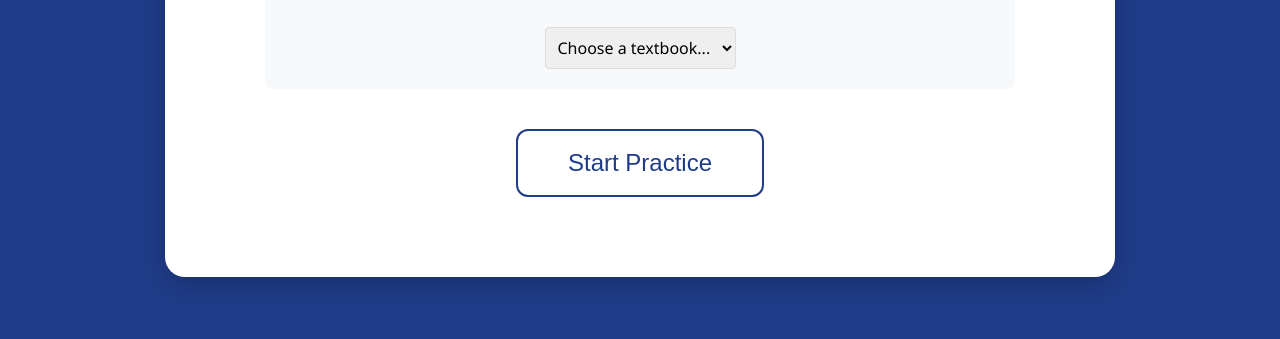
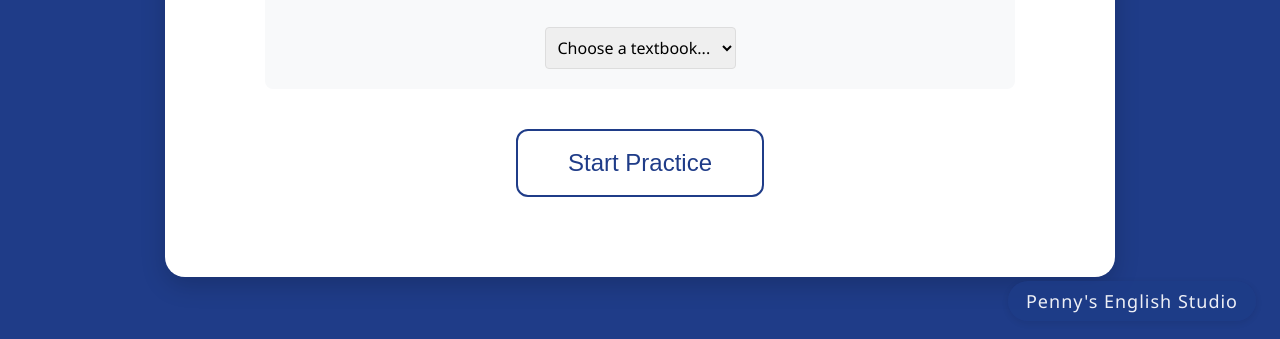
Before and after one commit to penny0531/easy-spelling, a website: page index.html in a window 1280 px wide. Shown: the part 461-800 px from the top of the page. Drawn offline with Linux system fonts and the light colour scheme.

Commit message:
feat: add footer logo and optimize page

```diff
--- a/index.html
+++ b/index.html
@@ -24,6 +24,9 @@
             </select>
         </div>
         <button class="home-btn" onclick="startPractice()">Start Practice</button>
+    </div>
+    <div class="footer-logo">
+        Penny's English Studio
     </div>
     <script>
         function loadUnits() {
--- a/style.css
+++ b/style.css
@@ -526,3 +526,19 @@ textarea#manualInput {
     opacity: 1;
     transform: translateY(0);
 }
+
+.footer-logo {
+    position: fixed;
+    right: 24px;
+    bottom: 18px;
+    background: rgba(31, 60, 136, 0.85);
+    color: #fff;
+    font-size: 18px;
+    font-family: 'Segoe UI', 'Arial', 'PingFang SC', 'Hiragino Sans GB', 'Microsoft YaHei', sans-serif;
+    padding: 8px 18px;
+    border-radius: 20px;
+    box-shadow: 0 2px 8px rgba(0,0,0,0.10);
+    z-index: 999;
+    letter-spacing: 1px;
+    opacity: 0.92;
+}
```
Also changed, not shown: upload-words.html (+1 -8 lines).
